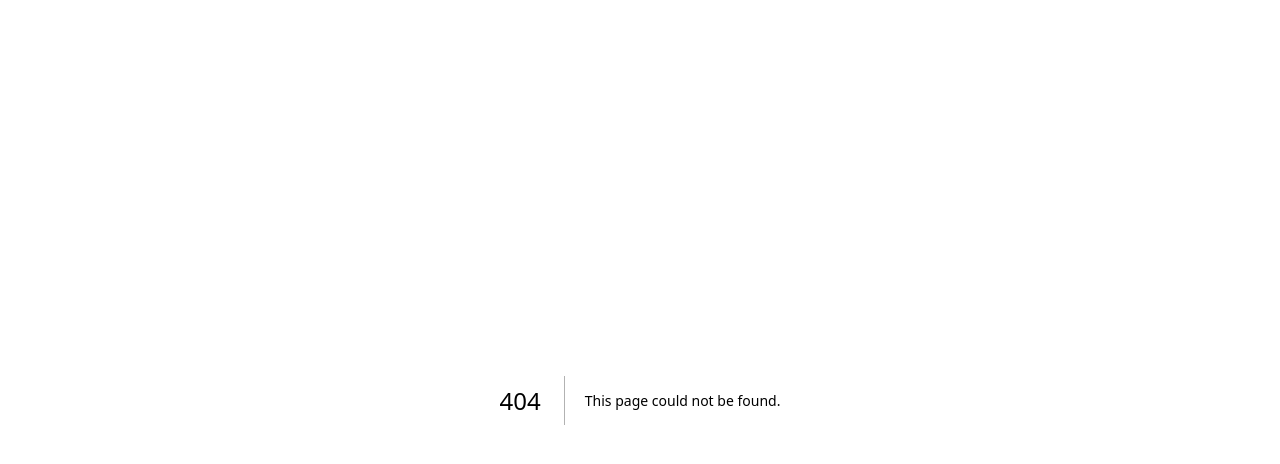
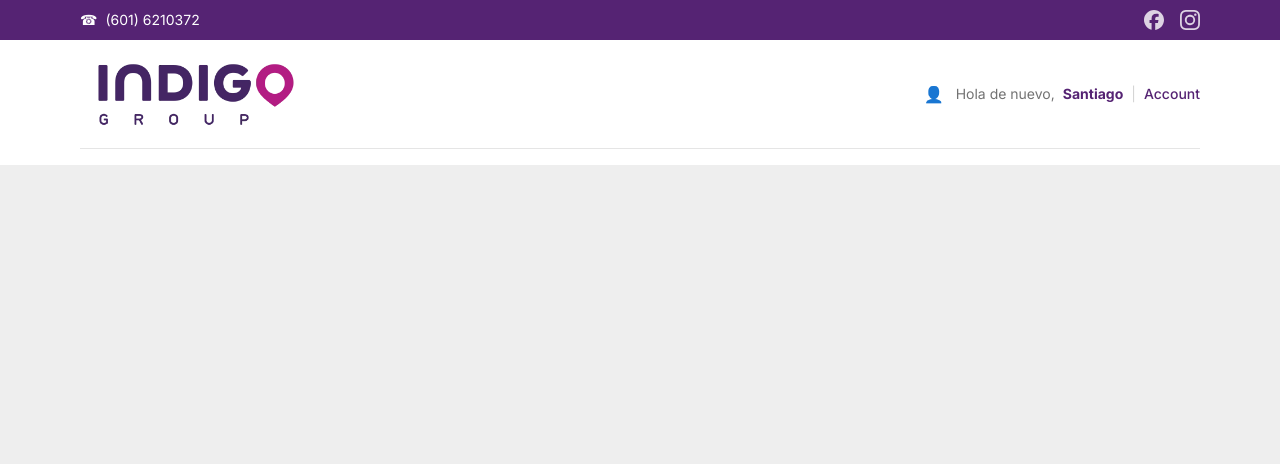
Before and after one commit to lscabanzo63/sipar, a Next.js app: page /mainpage in a window 1280 px wide. Before the commit this address had no page. Shown: the top 464 px of the page. Built offline with nearby package versions, Linux system fonts and the light colour scheme.

Commit message:
feat(*): add header and create main page

```diff
--- a/package.json
+++ b/package.json
@@ -11,7 +11,8 @@
   "dependencies": {
     "next": "15.5.0",
     "react": "19.1.0",
-    "react-dom": "19.1.0"
+    "react-dom": "19.1.0",
+    "simple-icons": "^15.11.0"
   },
   "devDependencies": {
     "@eslint/eslintrc": "^3",
--- /dev/null
+++ b/src/app/(protected)/layout.tsx
@@ -0,0 +1,13 @@
+import Header from "@/components/shared/Header";
+
+export default function AppLayout({ children }: { children: React.ReactNode }) {
+  // userName vendrá del estado/servidor luego; por ahora maquetación.
+  const userName = "Santiago";
+
+  return (
+    <>
+      <Header userName={userName} />
+      <main>{children}</main>
+    </>
+  );
+}
--- /dev/null
+++ b/src/app/(protected)/mainpage/page.tsx
@@ -0,0 +1,7 @@
+export default function DashboardPage() {
+  return (
+    <section className="mx-auto max-w-6xl px-4 py-10">
+
+    </section>
+  );
+}
--- a/src/app/globals.css
+++ b/src/app/globals.css
@@ -12,7 +12,7 @@
   --color-background: var(--background);
   --color-foreground: var(--foreground);
 
-  --color-brand: #4b1d73;
+  --color-brand: #552373;
   --color-brand-600: #3e165f;
 
   /* el --font-sans lo definiremos con next/font */
--- /dev/null
+++ b/src/components/shared/Header.tsx
@@ -0,0 +1,50 @@
+type HeaderProps = { userName?: string };
+import Image from "next/image";
+import SocialNav from "@/components/shared/SocialNav";
+export default function Header({ userName }: HeaderProps) {
+  return (
+    <header className="w-full bg-white">
+      {/* Top bar */}
+      <div className="bg-brand text-white">
+        <div className="mx-auto max-w-6xl px-4 h-10 flex items-center justify-between text-sm">
+          {/* Teléfono */}
+          <div className="flex items-center gap-2">
+            {/* ícono teléfono (usa SVG inline o el carácter ☎︎ si no quieres paquetes) */}
+            <span aria-hidden>☎︎</span>
+            <span>(601) 6210372</span>
+          </div>
+            {/* Redes sociales */}
+            <SocialNav />
+        </div>
+      </div>
+
+      {/* Barra principal */}
+      <div className="mx-auto max-w-6xl px-4 py-4">
+        <div className="flex items-center justify-between">
+          {/* Logo (placeholder tipográfico) */}
+          <div className="text-3xl font-extrabold tracking-wide leading-none">
+            <Image src='/indigo-group.png' alt="Hero"
+            width={231}
+            height={76}
+            />
+          </div>
+
+          {/* Account */}
+          <div className="flex items-center gap-3 text-brand">
+            {/* ícono usuario simple */}
+            <span aria-hidden>👤</span>
+            <div className="flex items-center gap-2 text-sm">
+              <span className="text-neutral-500">Hola de nuevo{userName ? "," : ""}</span>
+              {userName && <strong>{userName}</strong>}
+              <span className="text-neutral-300">|</span>
+              <a href="#" className="font-medium hover:underline">Account</a>
+            </div>
+          </div>
+        </div>
+
+        {/* Línea divisoria */}
+        <div className="mt-4 h-px bg-neutral-200" />
+      </div>
+    </header>
+  );
+}
--- /dev/null
+++ b/src/components/shared/SocialNav.tsx
@@ -0,0 +1,31 @@
+import {
+  siFacebook,
+  siInstagram,
+
+} from "simple-icons";
+
+const socialLinks = [
+  { href: "#", label: "Facebook", icon: siFacebook },
+  { href: "#", label: "Instagram", icon: siInstagram },
+];
+export default function SocialNav() {
+  return (
+    <nav className="flex items-center gap-4">
+      {socialLinks.map(({ href, label, icon }) => (
+        <a
+          key={label}
+          href={href}
+          aria-label={label}
+          className="opacity-80 hover:opacity-100 transition-opacity"
+          dangerouslySetInnerHTML={{ __html: icon.svg }}
+          style={{
+            width: 20,
+            height: 20,
+            display: "inline-block",
+            fill: "#fff",
+          }}
+        />
+      ))}
+    </nav>
+  );
+}
```
Also changed, not shown: 1 other file (tests, documents, lock files or other folders).
